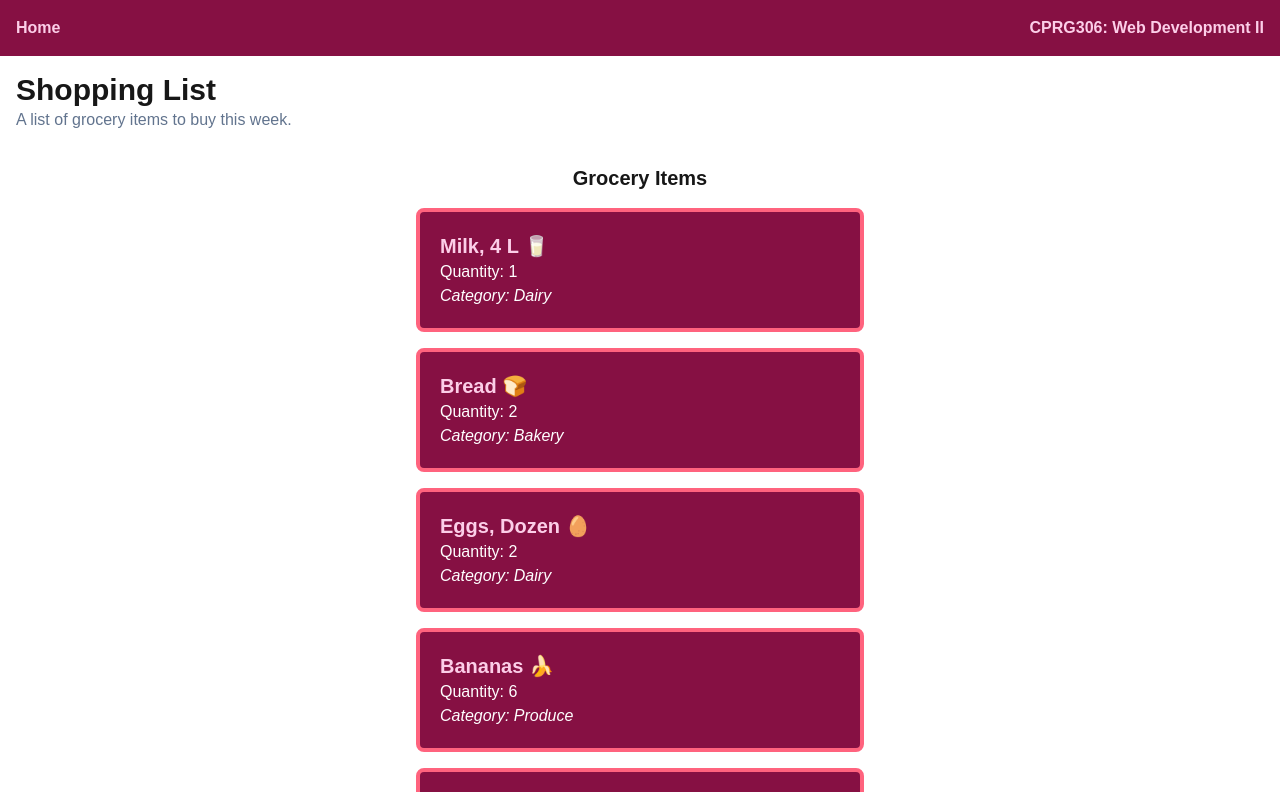
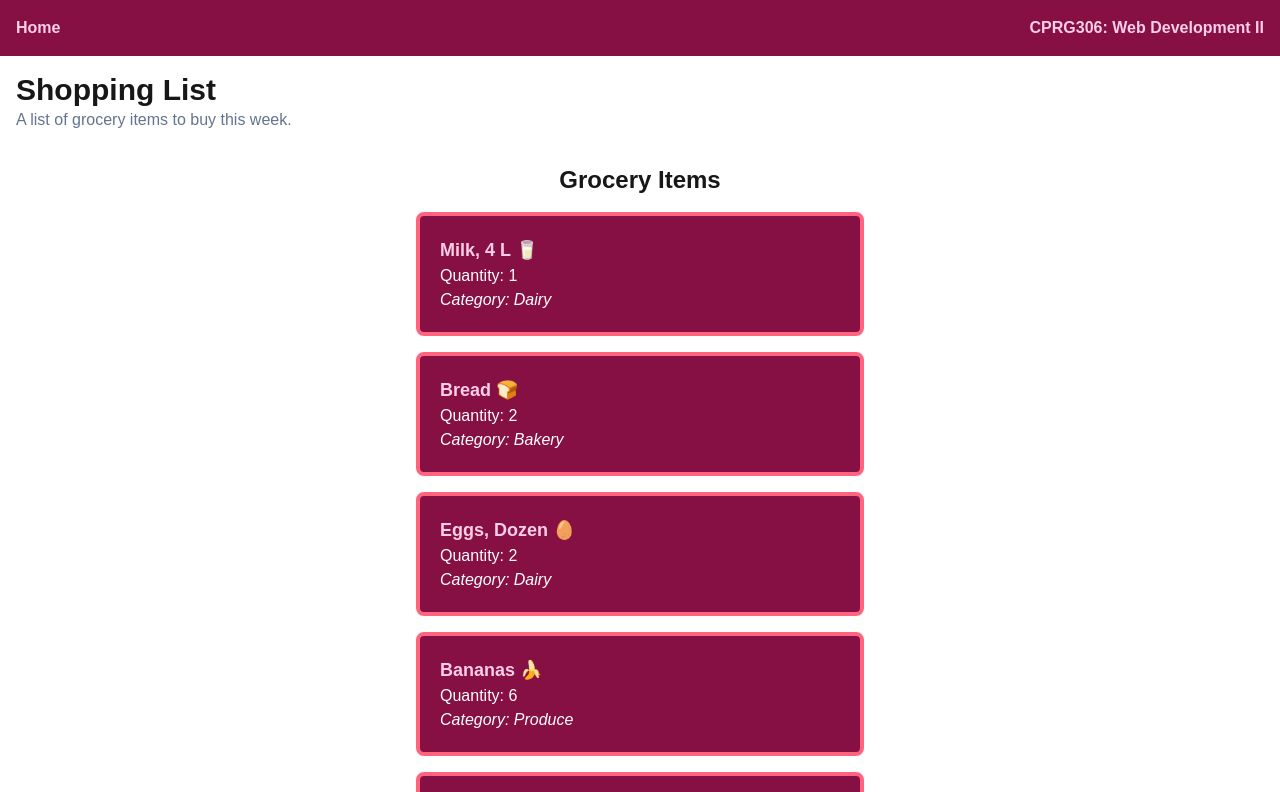
Before and after one commit to jenna-hackett/cprg306-assignments, a Next.js app: page /week-3 in a window 1280 px wide. Shown: the top 792 px of the page. Built offline with nearby package versions, Linux system fonts and the light colour scheme.

Commit message:
styling changes.

```diff
--- a/app/week-3/GroceryItem.js
+++ b/app/week-3/GroceryItem.js
@@ -3,7 +3,7 @@ export default function Item({name, quantity, category}) {
   return (
     <section>
       <li className = "border-rose-400 border-4 rounded-lg max-w-md mx-auto p-5 mb-4 bg-pink-900">
-        <h3 className = "font-bold text-pink-200 text-xl">{name}</h3>
+        <h3 className = "font-bold text-pink-200 text-lg">{name}</h3>
         <p className="text-white">Quantity: {quantity}</p>
         <p className = "font-style: italic text-white">Category: {category}</p>
       </li>
--- a/app/week-3/GroceryItemList.js
+++ b/app/week-3/GroceryItemList.js
@@ -84,7 +84,7 @@ const groceryItems = [
 
   return (
     <section>
-      <h2 className="text-xl font-bold p-4 text-center">Grocery Items</h2>
+      <h2 className="text-2xl font-bold p-4 text-center">Grocery Items</h2>
       <ul>
         {groceryItems.map((item) => (
           <Item
--- a/app/week-4/item.js
+++ b/app/week-4/item.js
@@ -2,7 +2,7 @@
 export default function Item({name, quantity}) {
   return (
     <li className = "border-rose-400 border-4 rounded-lg max-w-md mx-auto p-5 mb-4 bg-pink-900">
-      <h3 className = "font-bold text-pink-200 text-xl">{name}</h3>
+      <h3 className = "font-bold text-pink-200 text-lg">{name}</h3>
       <p className="text-white">Quantity: {quantity}</p>
     </li>
   );
```
